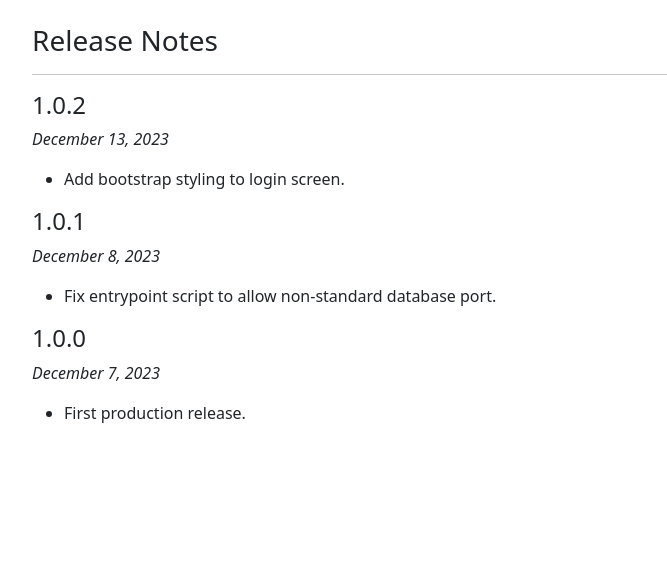
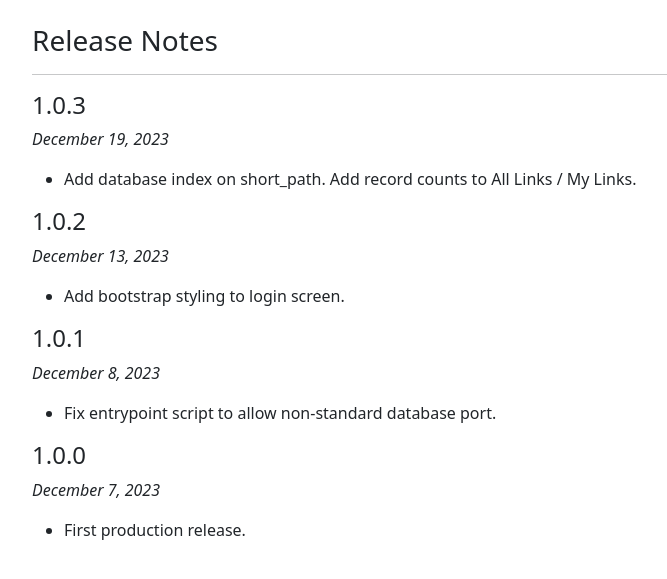
Before and after one commit to UCLALibrary/link-shortener, a Django app: page /release_notes/ in a window 1280 px wide. Shown: the part 46-625 px from the top of the page, without its empty margins (50-717 px from the left). Run offline with Django 4.2, Linux system fonts and the light colour scheme; the visitor is signed in with stand-in values (Sample User, id 1); parts of the project's set-up code (start-up, migrations or seed data) failed here and were passed over; some libraries are stand-ins or nearby versions.

Commit message:
SYS-1485: Add short_path database index (#9)

```diff
--- a/charts/prod-linkshortener-values.yaml
+++ b/charts/prod-linkshortener-values.yaml
@@ -6,7 +6,7 @@ replicaCount: 1
 
 image:
   repository: uclalibrary/link-shortener
-  tag: v1.0.2
+  tag: v1.0.3
   pullPolicy: Always
 
 nameOverride: ""
--- a/shortlinks/models.py
+++ b/shortlinks/models.py
@@ -15,3 +15,8 @@ class Link(models.Model):
         # No backwards relation to User model
         related_name="+",
     )
+
+    class Meta:
+        indexes = [
+            models.Index(fields=["short_path"]),
+        ]
--- a/shortlinks/templates/shortlinks/release_notes.html
+++ b/shortlinks/templates/shortlinks/release_notes.html
@@ -3,6 +3,15 @@
 {% block content %}
 <h3>Release Notes</h3>
 <hr/>
+
+<h4>1.0.3</h4>
+<p><i>December 19, 2023</i></p>
+<ul>
+    <li>
+        Add database index on short_path.
+        Add record counts to All Links / My Links.
+    </li>
+</ul>
 
 <h4>1.0.2</h4>
 <p><i>December 13, 2023</i></p>
--- a/shortlinks/templates/shortlinks/show_links.html
+++ b/shortlinks/templates/shortlinks/show_links.html
@@ -13,6 +13,7 @@
 {% endif %}
 
 {% if links %}
+<p>Showing {{ links|length }} links:</p>
 <table class="search-results">
   <thead>
     <th>Short Link</th>
@@ -31,6 +32,8 @@
   </tr>
   {% endfor %}
 </table>
+{% else %}
+<p>There are no links to show.</p>
 {% endif %}
 
 {% endblock %}
```
Also changed, not shown: shortlinks/migrations/0002_link_shortlinks__short_p_179f6f_idx.py (added).
